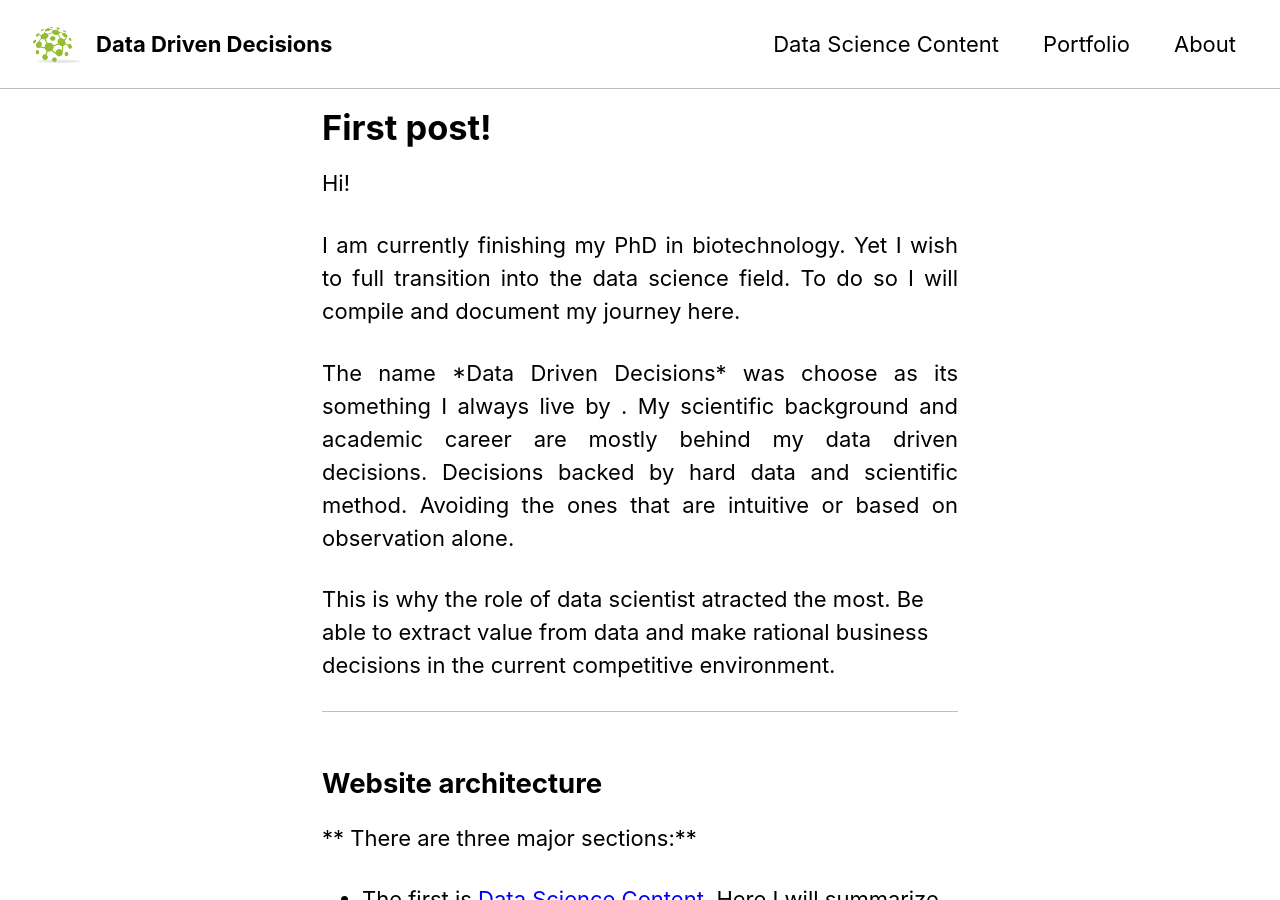
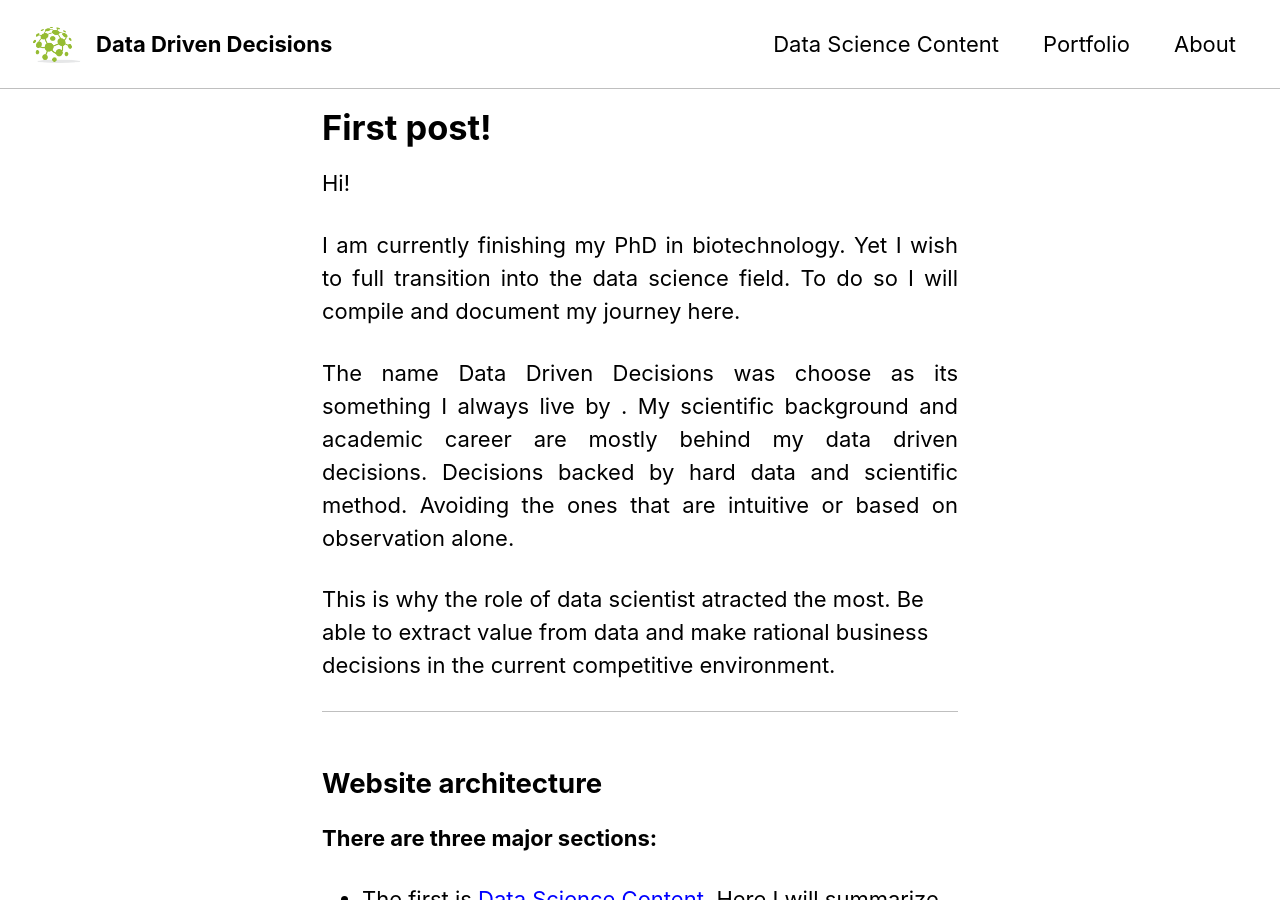
Before and after one commit to vidigaljoao/vidigaljoao.github.io, a Jekyll site: the page built from _posts/2019-08-01-first-entry.md, in a window 1280 px wide and 900 px high. Built offline with Jekyll 4.4.1, drawn with Linux system fonts in a browser that asks for light colours; cached includes are drawn as plain includes; nearby versions of some CDN libraries.

Commit message:
change config

```diff
--- a/_posts/2019-08-01-first-entry.md
+++ b/_posts/2019-08-01-first-entry.md
@@ -12,7 +12,7 @@ Hi!
 <p style='text-align: justify;'> I am currently finishing my PhD in biotechnology. Yet I wish to full transition into the data science field.
 To do so I will compile and document my journey here.</p>
 
-<p style='text-align: justify;'> The name *Data Driven Decisions* was choose as its something I always live by . My scientific background and academic career  are mostly behind my data driven decisions. Decisions backed by hard data and scientific method. Avoiding the ones that are intuitive or based on observation alone.</p>
+<p style='text-align: justify;'> The name Data Driven Decisions was choose as its something I always live by . My scientific background and academic career  are mostly behind my data driven decisions. Decisions backed by hard data and scientific method. Avoiding the ones that are intuitive or based on observation alone.</p>
 
 This is why the role of data scientist atracted the most. Be able to extract value from data and make rational business decisions in the current competitive environment.
 
@@ -20,7 +20,7 @@ ___
 
 ## Website architecture
 
-** There are three major sections:**
+**There are three major sections:**
 
 * The first is [Data Science Content](/datascience/). Here I  will  summarize and explain more theoretical core concepts in Data Science.
 * The second is [Portfolio](/potfolio/). In this section I will add a collection of projects done in Data Science.
```
